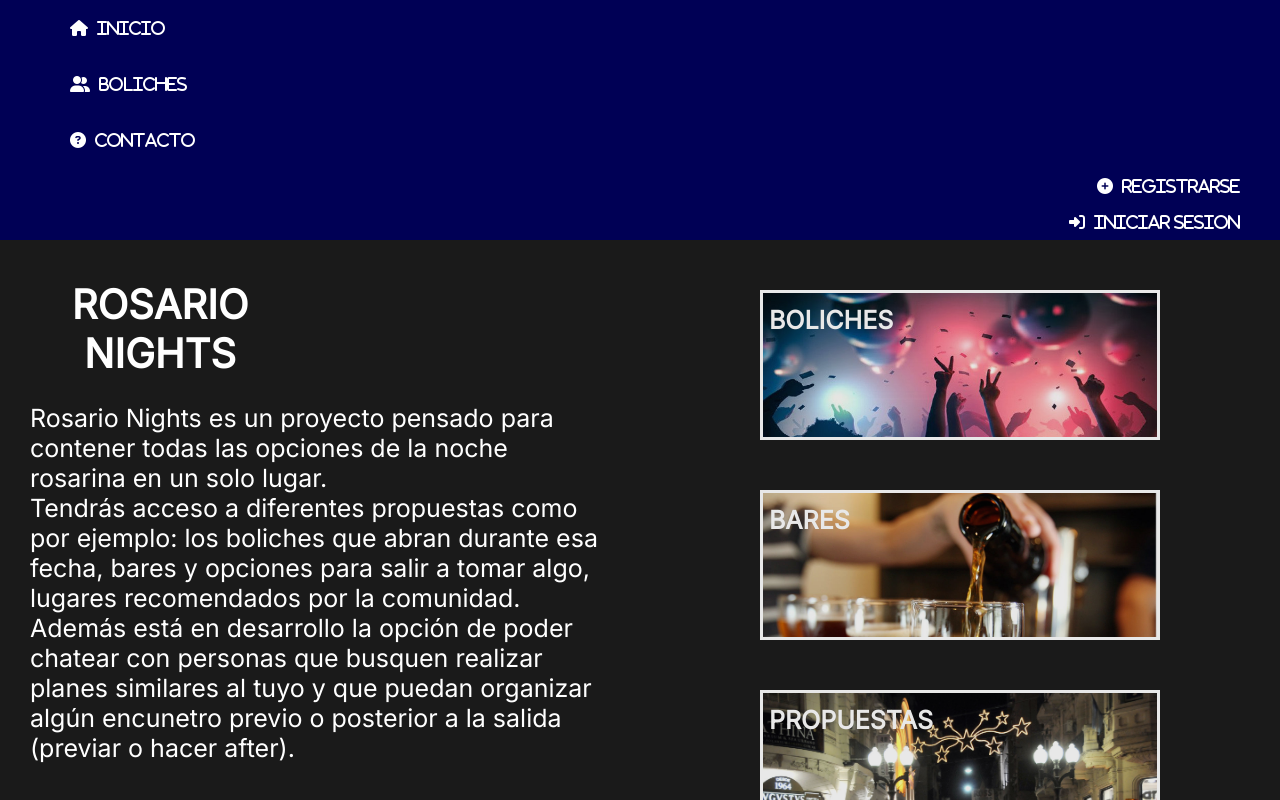
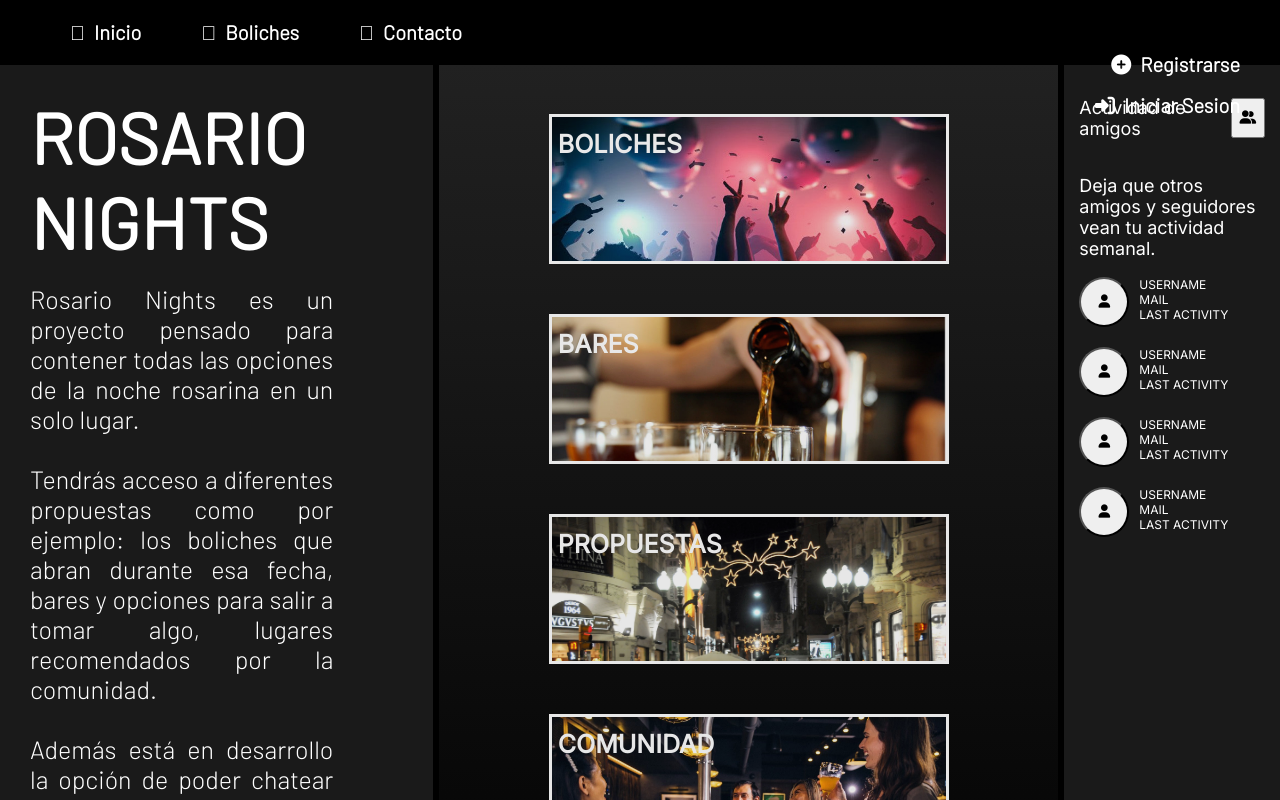
Before and after one commit to LucasFasolato/RosarioNights, a React (Create React App) app in the folder rosarionights/: page /home in a window 1280 px wide. Shown: the top 800 px of the page. Built offline with nearby package versions, Linux system fonts and the light colour scheme.

Commit message:
Modify styles, add new FontFamily
Modify NavBar position to Absolute

```diff
--- a/rosarionights/src/App.css
+++ b/rosarionights/src/App.css
@@ -1,4 +1,5 @@
 @import url("https://fonts.googleapis.com/css2?family=Fira+Sans:wght@300;400&family=Inter&display=swap");
+@import url("https://fonts.googleapis.com/css2?family=Barlow:wght@300&family=Fira+Sans:wght@300;400&family=Inter&display=swap");
 .App {
   text-align: center;
 }
--- a/rosarionights/src/FrontPage/FrontPage.css
+++ b/rosarionights/src/FrontPage/FrontPage.css
@@ -3,25 +3,35 @@
   }
 
   .nav {
-    background-color: #005;
+    background-color: #000;
     width: 100%;
     z-index: 200;
-    margin-top: -16px;
+    position: absolute;
+    top: -80px;
+    left: 0px;
+    height: 65px;
+  }
+
+  .nav__ul {
+    font-family: 'Barlow', sans-serif;
+    font-size: 20px;
   }
 
   .nav__li {
-    display: block;
-    padding: 20px 30px;
+    /* display: block; */
+    padding: 0px 30px;
     color: #fff;
     /* text-align: right; */
     /* margin-right: 30px; */
     cursor: pointer;
+    font-family: 'Barlow', sans-serif;
   }
 
   .nav__li a {
     color: #fff;
     margin-left: 5px;
     text-decoration: none;
+    font-family: 'Barlow', sans-serif;
   }
 
   .nav__li:hover {
@@ -45,6 +55,7 @@
     color: #fff;
     margin-left: 5px;
     text-decoration: none;
+    font-family: 'Barlow', sans-serif;
   }
 
   .nav__li-right:hover {
@@ -123,9 +134,12 @@
       background-color: #69c;
     }
   }
-
+body {
+  position: absolute;
+  top: 80px;
+}
 .img__fondo {
-  background-color: #1a1a1a;
+  background-color: #212121;
   margin-top: -16px;
   width: 100vw;
   height: 100vh;
@@ -137,19 +151,34 @@
 
 .display__front-left{
   display: block;
+  background-color: #1a1a1a;
+  width: 35%;
+  border-right: 6px solid #000;
+}
+.diplay__front-options{
+  display: block;
   width: 50%;
+  background: linear-gradient(to bottom, #212121,#000);
 }
+
 .diplay__front-right {
   display: block;
-  width: 50%;
+  width: 15%;
+  background-color: #1a1a1a;
+  height: 100vh;
+  padding: 15px;
+  border-left:  6px solid #000;
 }
 .front__title{
-  width: 50%;
+  width: 100%;
+  text-align: left;
+  padding: 30px 30px;
 }
 
 h1{
-  font-size: 40px;
+  font-size: 71px;
   color: #fff;
+  font-family: 'Barlow', sans-serif;
 }
 
 .front__text {
@@ -157,8 +186,13 @@ h1{
 }
 
 .front__text > p{
-  padding: 0px 30px;
+  margin-top: -50px;
+  text-align: justify;
+  padding: 30px 100px 30px 30px;
   font-size: 25px;
+  font-family: 'Barlow', sans-serif;
+  /* justify-content: center; */
+  /* text-align: left; */
 }
 
 .button__op {
@@ -212,6 +246,43 @@ h1{
   opacity: 90%;
 }
 
+.display__right-title {
+  display: flex;
+
+}
+
+.display__right-title > p {
+  margin-right: 20px;
+}
+
+.display__right-title > button {
+  cursor: pointer;
+  height: 40px;
+  width: 40px;
+  margin: auto;
+}
+
+.display__friends{
+  display: block;
+}
+.display__friends-info {
+  display:flex;
+  margin-bottom: 20px;
+}
+
+.button__friends-info {
+  border-radius: 50%;
+  width: 50px;
+  height: 50px;
+  cursor: pointer;
+}
+
+.text__friends-info > p{
+  font-size: 12px;
+  padding-left: 10px;
+  margin: 0px;
+}
+
 .display__footer {
   display: flex;
   justify-content: center;
--- a/rosarionights/src/FrontPage/FrontPage.js
+++ b/rosarionights/src/FrontPage/FrontPage.js
@@ -44,14 +44,14 @@ function FrontPage() {
                     <div className="front__text">
                         <p>
                             Rosario Nights es un proyecto pensado para contener todas las opciones de la noche rosarina en un solo lugar.
-                            <br></br>
+                            <br/><br/>
                             Tendrás acceso a diferentes propuestas como por ejemplo: los boliches que abran durante esa fecha, bares y opciones para salir a tomar algo, lugares recomendados por la comunidad.
-                            <br></br>
-                            Además está en desarrollo la opción de poder chatear con personas que busquen realizar planes similares al tuyo y que puedan organizar algún encunetro previo o posterior a la salida (previar o hacer after).
+                            <br/><br/>
+                            Además está en desarrollo la opción de poder chatear con personas que busquen realizar planes similares al tuyo y que puedan organizar algún encuentro previo o posterior a la salida (previar o hacer after).
                         </p>
                     </div>
                 </div>
-                <div className='diplay__front-right'>
+                <div className='diplay__front-options'>
                     <div className='display__button'>
                         <button className='button__op boliche__bg'><p className='text__button'>BOLICHES</p></button>
                     </div>
@@ -63,6 +63,47 @@ function FrontPage() {
                     </div>
                     <div className='display__button'>
                         <button className='button__op comunidad__bg'><p className='text__button'>COMUNIDAD</p></button>
+                    </div>
+                </div>
+                <div className='diplay__front-right'>
+                    <div className='display__right-title'>
+                        <p>Actividad de amigos</p>
+                        <button className='fas fa-user-friends'></button>
+                    </div>
+                    <p>Deja que otros amigos y seguidores vean tu actividad semanal.</p>
+                    <div className='display__friends'>
+                        <div className='display__friends-info'>
+                            <button className='fas fa-user button__friends-info'></button>
+                            <div className='text__friends-info'>
+                                <p>USERNAME</p>
+                                <p>MAIL</p>
+                                <p>LAST ACTIVITY</p>
+                            </div>
+                        </div>
+                        <div className='display__friends-info'>
+                            <button className='fas fa-user button__friends-info'></button>
+                            <div className='text__friends-info'>
+                                <p>USERNAME</p>
+                                <p>MAIL</p>
+                                <p>LAST ACTIVITY</p>
+                            </div>
+                        </div>
+                        <div className='display__friends-info'>
+                            <button className='fas fa-user button__friends-info'></button>
+                            <div className='text__friends-info'>
+                                <p>USERNAME</p>
+                                <p>MAIL</p>
+                                <p>LAST ACTIVITY</p>
+                            </div>
+                        </div>
+                        <div className='display__friends-info'>
+                            <button className='fas fa-user button__friends-info'></button>
+                            <div className='text__friends-info'>
+                                <p>USERNAME</p>
+                                <p>MAIL</p>
+                                <p>LAST ACTIVITY</p>
+                            </div>
+                        </div>
                     </div>
                 </div>
             </div>
```
